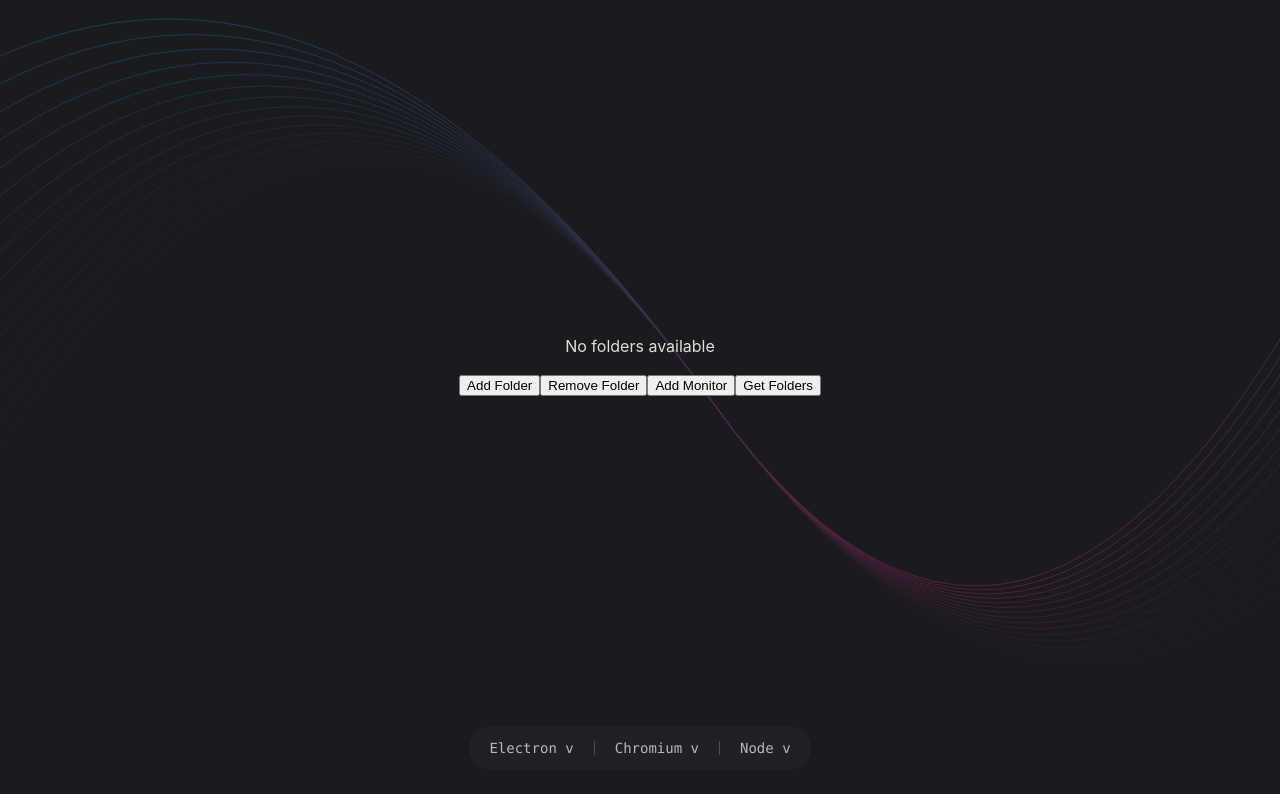
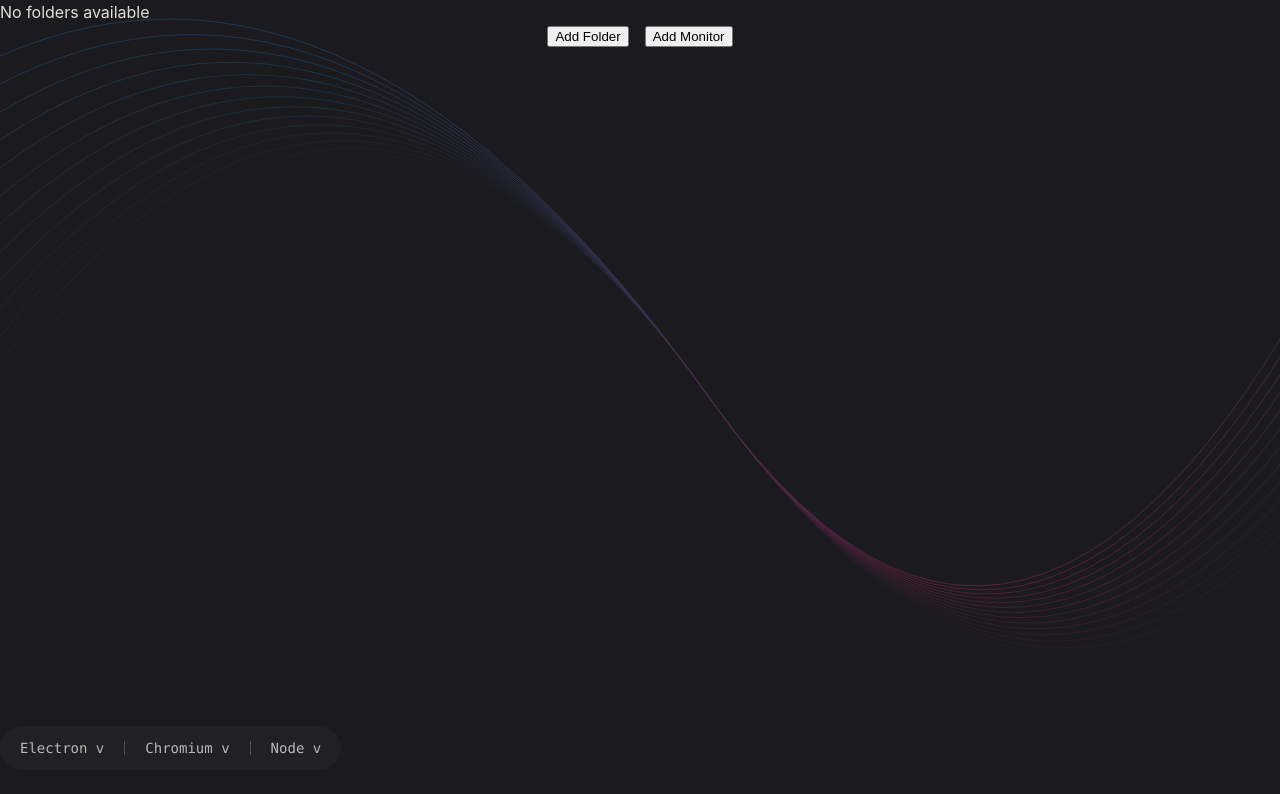
Before and after one commit to rnathaniel45/download-sort, a React (Vite) app: page / in a window 1280 px wide. Shown: the top 794 px of the page. Built offline with nearby package versions, Linux system fonts and the light colour scheme.

Commit message:
new update

```diff
--- a/src/renderer/src/App.tsx
+++ b/src/renderer/src/App.tsx
@@ -1,7 +1,7 @@
 import Versions from "./components/Versions";
 import electronLogo from "./assets/electron.svg";
 import React, { useEffect, useState } from "react";
-
+import folderpic from "./public/folder.png"
 function App(): React.JSX.Element {
     async function fetchFolders() {
         try {
@@ -14,12 +14,13 @@ function App(): React.JSX.Element {
       }
 
     const addFolder = async (): Promise<void> => window.electron.ipcRenderer.invoke("addFolder").then(() => fetchFolders());
-    const removeFolder = (): void => window.electron.ipcRenderer.send("removeFolder");
+    const removeFolder = async (v: string): Promise<void> => window.electron.ipcRenderer.invoke("removeFolder", v).then(() => fetchFolders());
     const addMonitor = (): void => window.electron.ipcRenderer.send("addMonitor");
     const getFolders = async (): Promise<void> => {
         const folders = await window.electron.ipcRenderer.invoke("getFolders");
         console.log(folders);
     };
+
     const [folders, setFolders] = useState([]);
 
     useEffect(() => {
@@ -27,7 +28,7 @@ function App(): React.JSX.Element {
     }, []);
     return (
         <>
-         <div style={{ padding: 12 }}>
+         <div style={{display: "flex", flexDirection: "row", flexWrap: "wrap", gap: "16px", alignItems:"flex-start", justifyContent:"flex-start", verticalAlign: "top", position: "relative", top: "0", left: "0", right: "0", bottom: "0"}}>
       {folders.length === 0 ? (
         <p>No folders available</p>
       ) : (
@@ -41,22 +42,25 @@ function App(): React.JSX.Element {
               cursor: "pointer",
               fontFamily: "sans-serif",
               fontSize: 16,
-              userSelect: "none"
+              userSelect: "none",
+              flexDirection: "column",
+              border: "1px solid #ccc",
+              borderRadius: 8,
+              padding: 8,
+              boxSizing: "border-box",
+              gap: "8px"
             }}
           >
-            <span role="img" aria-label="folder" style={{ marginRight: 8 }}>
-              📁
-            </span>
-            <span>{folder.path}</span>
+            <img src = {folderpic} alt="folder" style = {{width: "100px", height: "auto"}} />
+            <span style = {{fontSize: "12px"}}>{folder.path}</span>
+            <button onClick={() => removeFolder(folder.path)}>Remove</button>
           </div>
         ))
       )}
     </div>
-        <div>
+        <div style = {{display: "flex", flexDirection: "row", flexWrap: "wrap", gap: "16px", alignItems:"center", justifyContent:"center", verticalAlign: "top", position: "relative", top: "0", left: "0", right: "0", bottom: "0"}}>
             <button onClick={addFolder}>Add Folder</button>
-            <button onClick={removeFolder}>Remove Folder</button>
             <button onClick={addMonitor}>Add Monitor</button>
-            <button onClick={getFolders}>Get Folders</button>
         </div>
 
             <Versions></Versions>
--- a/src/renderer/src/assets/base.css
+++ b/src/renderer/src/assets/base.css
@@ -44,6 +44,10 @@ ul {
 }
 
 body {
+  margin: 0;
+  padding: 0;
+  height: 100%;
+  width: 100%;
   min-height: 100vh;
   color: var(--color-text);
   background: var(--color-background);
--- a/src/renderer/src/assets/main.css
+++ b/src/renderer/src/assets/main.css
@@ -1,9 +1,6 @@
 @import './base.css';
 
 body {
-  display: flex;
-  align-items: center;
-  justify-content: center;
   overflow: hidden;
   background-image: url('./wavy-lines.svg');
   background-size: cover;
@@ -28,8 +25,6 @@ code {
 
 #root {
   display: flex;
-  align-items: center;
-  justify-content: center;
   flex-direction: column;
   margin-bottom: 80px;
 }
```
Also changed, not shown: src/main/index.ts (+7 -5 lines), src/renderer/src/public/folder.png (added).
